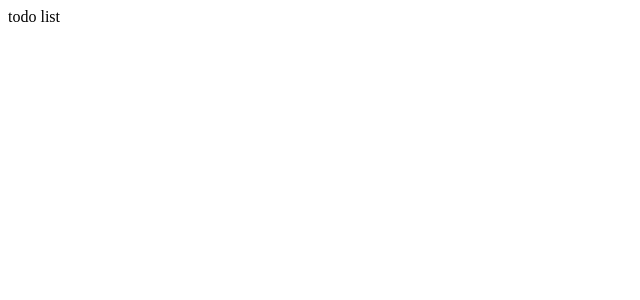
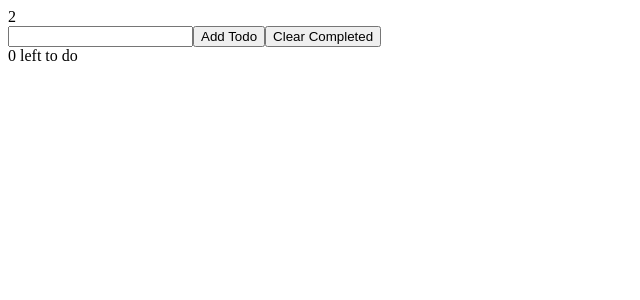
Before and after one commit to becodeorg/verou-3-react-intro-cskeith-hub, a React (Create React App) app in the folder intro-react/: page / in a window 1280 px wide. Shown: the top 300 px of the page, without its empty margins (0-640 px from the left). Built offline with nearby package versions, Linux system fonts and the light colour scheme.

Commit message:
Add TodoList & start use state

```diff
--- a/intro-react/src/App.js
+++ b/intro-react/src/App.js
@@ -3,9 +3,14 @@
 
 
 function App() {
+ const [todos, setTodos ] = useState([' Todo 1', 'Todo 2'])
   return (
     <>
-    <TodoList />
+      <TodoList todos={todos}/>
+      <input type="text"></input>
+      <button>Add Todo</button>
+      <button>Clear Completed</button>
+      <div>0 left to do</div>
     </>
 
   )
--- a/intro-react/src/TodoList.js
+++ b/intro-react/src/TodoList.js
@@ -1,10 +1,10 @@
 import React from 'react'
 
-function TodoList() {
+function TodoList({todos}) {
   return (
-    <>
-    todo list
-    </>
+    <div>
+    {todos.length}
+    </div>
   )
 }
 
```
Also changed, not shown: intro-react/src/Todo.js (added).
